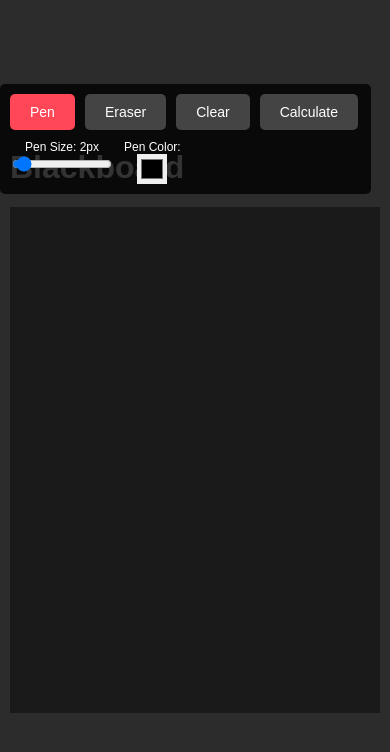
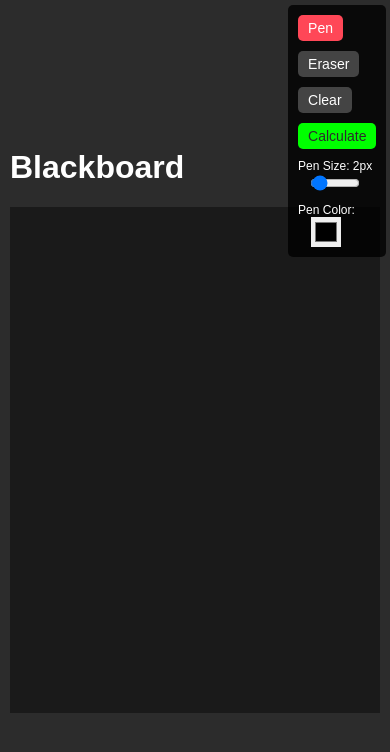
Before and after one commit to Sayandeep-Pal/Blackboard-ai, a React (Vite) app in the folder client/: page / in a window 390 px wide. Shown: the top 752 px of the page. Built offline with nearby package versions, Linux system fonts and the light colour scheme.

Commit message:
final commit

```diff
--- a/client/src/App.css
+++ b/client/src/App.css
@@ -44,6 +44,11 @@ body {
   background-color: #ff4757; /* Highlight active tool */
 }
 
+.calculate-btn{
+  background-color: rgb(0, 255, 0);
+  color:#2c2c2c;
+}
+
 /* Slider and Label */
 .slider-container {
   display: flex;
@@ -78,3 +83,25 @@ body {
   border: none;
   cursor: pointer;
 }
+
+.result{
+  width: 90%;
+}
+
+
+@media (max-width: 500px){
+  .toolbar{
+    top: 5px;
+    right: 1%;
+    width: 20%;
+
+  }
+
+  .tool-button{
+    padding: 5px 10px;
+  }
+
+  .slider-container input[type="range"] {
+    width: 50px;
+  }
+}
--- a/client/src/Whiteboard.jsx
+++ b/client/src/Whiteboard.jsx
@@ -126,7 +126,7 @@ const Whiteboard = () => {
         <button onClick={clearCanvas} className="tool-button">
           Clear
         </button>
-        <button onClick={sendCanvasToBackend} className="tool-button btn-success">
+        <button onClick={sendCanvasToBackend} className="tool-button calculate-btn">
           Calculate
         </button>
 
```
